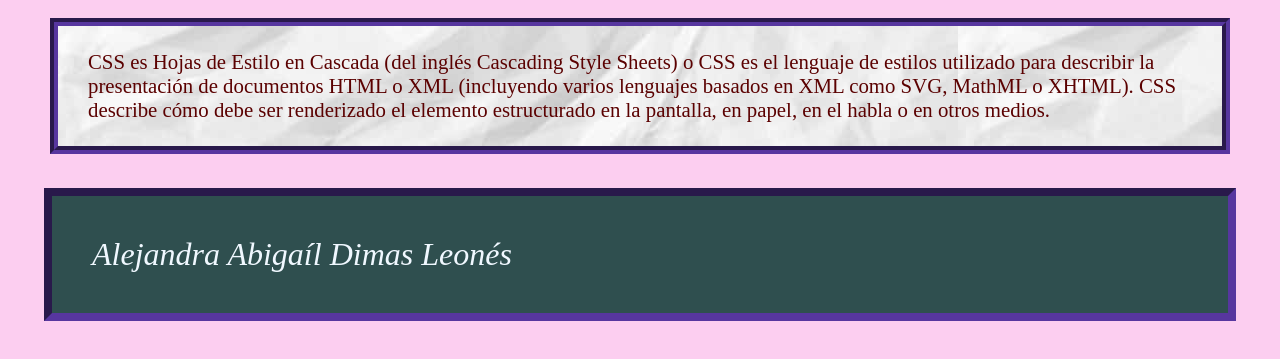
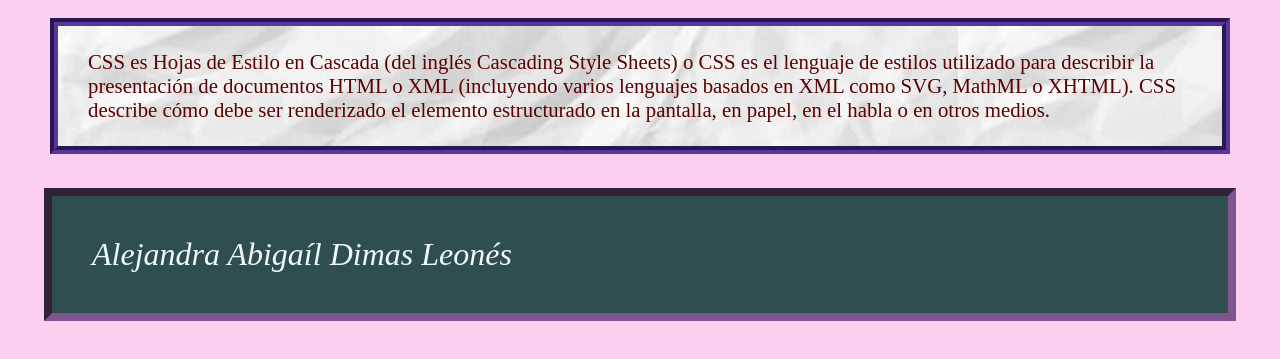
Before and after one commit to alenes7/practica2p2, a plain HTML site: page index.html in a window 1280 px wide. Shown: the part 333-692 px from the top of the page. Drawn offline with Linux system fonts and the light colour scheme.

Commit message:
Update css.css

```diff
--- a/estilos/css.css
+++ b/estilos/css.css
@@ -34,6 +34,7 @@ p.borde-dos {
     font-style: italic;
     color: aliceblue;
     border-style: inset;
+    border-color: rgb(126, 85, 140);
     margin: 30px 36px;
     padding: 40px;
     background-image: none;
```
